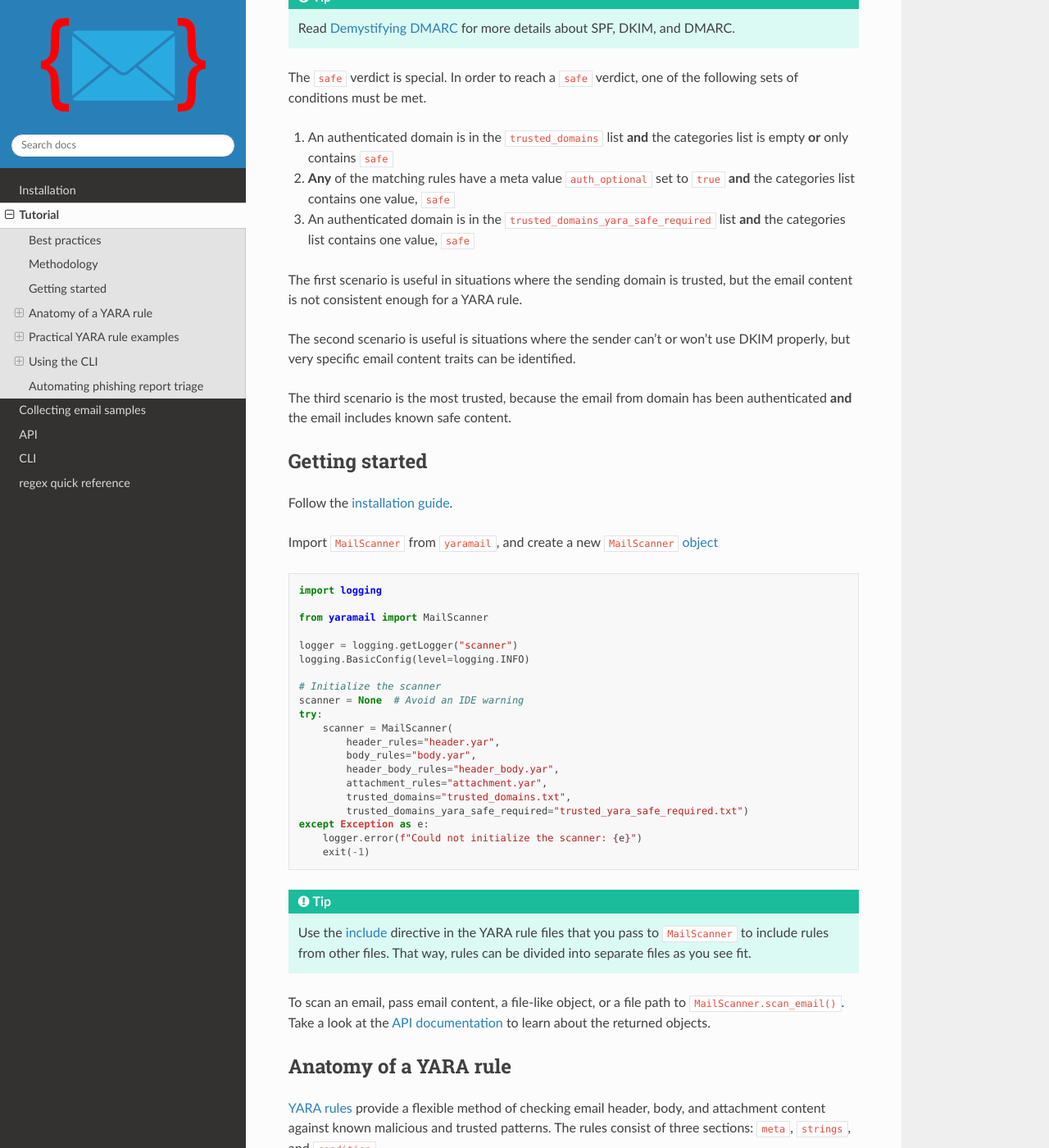
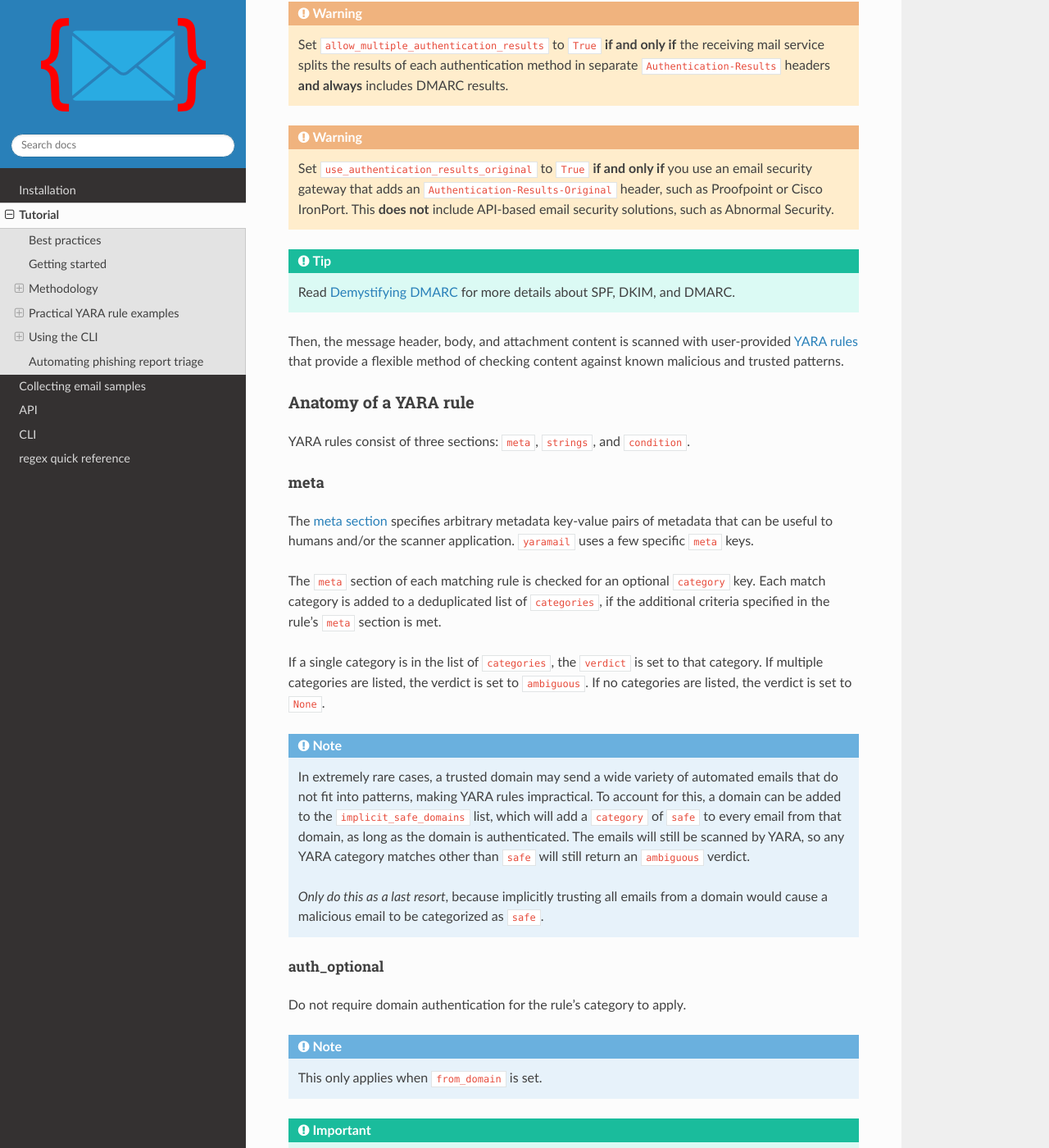
Before and after one commit to seanthegeek/yaramail, a Sphinx documentation site: the page built from docs/source/tutorial.md, in a window 1280 px wide and 1400 px high, scrolled down 1965 px. Shown: the whole window at 82% size. Built offline with Sphinx 7.4.7 and the Read the Docs theme 2.0.0, drawn with Linux system fonts in a browser that asks for light colours; some of the changed text lies outside the part shown.

Commit message:
3.0.0
*Warning*
This release is a major rewrite that includes changes breaking existing use

- Logic changes
  - Rules with a category of `safe` must have a `from_domain` `meta` value for the category to apply
    - This logic replaces `trusted_domains_yara_safe_required`
    -  `trusted_domain_yara_safe_required`, and `auth_optional` removed from results
  - The `auth_optional`rule `meta` key only applies to that rule
  - Warnings are located inside a `warnings` list in each match, instead of as a `verdict`
    - A rule category does not apply if one or more warning is raised
      - Possible warnings include
        - `domain-authentication-failed` - Authentication of the message
            From domain failed
          - `from-domain-mismatch` - The message From domain did not exactly
            match the value of the `meta` key `from_domain`
          - `safe-rule-missing-from-domain` - The rule is missing a
            `from_domain` `meta` key that is required for rules with the
            `category` meta key set to `safe`
          - `unexpected-attachment` - An email win an attachment matched a
            rule with the `meta` key `no attachment` or `no_attachments`
            set to `true`
  - Trusted domains are now called implicit safe domains
- API changes
  - `trusted_domains` renamed to `implisit_safe_domains`
  - `trusted_domains_yara_safe_required` parameter removed
  - `include_sld_in_auth_check` parameter removed
  - Returned data structure changed (see docs for details)
- CLI changes
  - `--trusted-domains` renamed to `--implicit-safe-domains`
  - `--trusted-domains-yara` removed
  - `--sld` removed
  - Log output delimiter changed from `:` to `|` to avoid conflicting with JSON

````diff
--- a/docs/source/cli.md
+++ b/docs/source/cli.md
@@ -8,8 +8,7 @@
                                  [--header-body-rules HEADER_BODY_RULES]
                                  [--attachment-rules ATTACHMENT_RULES]
                                  [--passwords PASSWORDS]
-                                 [--trusted-domains TRUSTED_DOMAINS]
-                                 [--trusted-domains-yara TRUSTED_DOMAINS_YARA]
+                                 [--implicit-safe-domains IMPLICIT_SAFE_DOMAINS]
                                  [--max-zip-depth MAX_ZIP_DEPTH]
                                  scan_path
 
@@ -54,17 +53,13 @@
                         attachment.yar)
   --passwords PASSWORDS
                         Filename of a list of passwords to try against
-                        password-protected files (default: passwords.txt)
-  --trusted-domains TRUSTED_DOMAINS
+                        password-protected files in addition to email body
+                        content (default: passwords.txt)
+  --implicit-safe-domains IMPLICIT_SAFE_DOMAINS
                         Filename of a list of message From domains that return
                         a safe verdict if the domain is authenticated and no
                         YARA categories match other than safe (default:
-                        trusted_domains.txt)
-  --trusted-domains-yara TRUSTED_DOMAINS_YARA
-                        Filename of a list of message From domains that
-                        require an authenticated from domain and YARA safe
-                        verdict (default:
-                        trusted_domains_yara_safe_required.txt)
+                        implicit_safe_domains.txt)
   --max-zip-depth MAX_ZIP_DEPTH
                         The maximum number of times to recurse into nested ZIP
                         files (default: None)
--- a/docs/source/tutorial.md
+++ b/docs/source/tutorial.md
@@ -29,26 +29,47 @@
 maintainer reviews the proposed changes before squashing and merging commits
 into the upstream `main` branch.
 
+## Getting started
+
+Follow the [installation guide](installation).
+
+Import `MailScanner` from `yaramail`, and create a new
+[`MailScanner` object](api)
+
+```python
+import logging
+
+from yaramail import MailScanner
+
+logger = logging.getLogger("scanner")
+logging.basicConfig(level=logging.INFO)
+
+# Initialize the scanner
+scanner = None  # Avoid an IDE warning
+try:
+  scanner = MailScanner(
+    header_rules="header.yar",
+    body_rules="body.yar",
+    header_body_rules="header_body.yar",
+    attachment_rules="attachment.yar",
+    implicit_safe_domains="implicit_safe_domains.txt")
+except Exception as e:
+  logger.error(f"Could not initialize the scanner: {e}")
+  exit(-1)
+```
+
+To scan an email, pass email content, a file-like object, or a file path to
+`MailScanner.scan_email()`. Take a look at the [API documentation](api) to
+learn about the returned objects.
+
 ## Methodology
 
 The `yaramail` module contains a `MailScanner` class. When `MailScanner` scans
 an email, it attempts to use a combination of email authentication results and
 YARA rule matches to categorize an email and reach a `verdict`. To do this, it
-does several things. First, it scans the contents of the email headers, body,
-and attachments with user-provided YARA rules. Then, the `meta` section of each
-matching rule is checked for a `category` key. Each match category is
-added to a deduplicated list of `categories`. If a `from_domain` key
-exists in the `meta` section of a matching rule, the `category` of the rule is
-only added to the list of `categories` if the message `From` domain of the
-email matches the `from_domain` value. If a `meta` key named `no_attachments`
-is set to `true`,  the `category` of the matching rule is only added to the
-list of`categories` if the email as no attachments.
+does several things.
 
-If a single category is in the list of `categories`, the `verdict` is set to
-that category. If multiple categories are listed, the verdict is set to
-`ambiguous`. If no categories are listed, the verdict is set to `None`.
-
-Then, the `Authentication-Results` of the email is parsed. The
+First, the `Authentication-Results` header of the email is parsed. The
 `Authentication-Results` header is added by the receiving mail server as a way
 of logging the results of authentication checks that prove that the domain
 in the message `From` header was not spoofed. Most email services — including
@@ -56,7 +77,7 @@
 to log the results of all authentication checks. By default,
 all `Authentication-Results` headers will be ignored if multiple
 `Authentication-Results` headers are found in an email. This is done to avoid
-false positives when an attacker adds their own`Authentication-Results`
+false positives when an attacker adds their own `Authentication-Results`
 header to an email before it reaches the destination mail server.
 
 Postfix mail servers use a separate `Authentication-Results` header for each
@@ -90,83 +111,98 @@
 Read [Demystifying DMARC][DMARC] for more details about SPF, DKIM, and DMARC.
 :::
 
-The `safe` verdict is special. In order to reach a `safe` verdict, one of the
-following sets of conditions must be met.
+Then, the message header, body, and attachment content is scanned with
+user-provided [YARA rules][yara_rules] that provide a flexible method of
+checking content against known malicious and trusted patterns.
 
-1. An authenticated domain is in the `trusted_domains` list **and** the categories list is empty **or** only contains `safe`
-2. **Any** of the matching rules have a meta value `auth_optional` set to `true` **and** the categories list contains one value, `safe`
-3. An authenticated domain is in the `trusted_domains_yara_safe_required` list **and** the categories list contains one value, `safe`
+### Anatomy of a YARA rule
 
-The first scenario is useful in situations where the sending domain is
-trusted, but the email content is not consistent enough for a YARA rule.
+YARA rules consist of three sections: `meta`, `strings`, and `condition`.
 
-The second scenario is useful is situations where the sender can't or won't
-use DKIM properly, but very specific email content traits can be identified.
-
-The third scenario is the most trusted, because the email from domain has been
-authenticated **and** the email includes known safe content.
-
-## Getting started
-
-Follow the [installation guide](installation).
-
-Import `MailScanner` from `yaramail`, and create a new
-[`MailScanner` object](api)
-
-```python
-import logging
-
-from yaramail import MailScanner
-
-logger = logging.getLogger("scanner")
-logging.BasicConfig(level=logging.INFO)
-
-# Initialize the scanner
-scanner = None  # Avoid an IDE warning
-try:
-    scanner = MailScanner(
-        header_rules="header.yar",
-        body_rules="body.yar",
-        header_body_rules="header_body.yar",
-        attachment_rules="attachment.yar",
-        trusted_domains="trusted_domains.txt",
-        trusted_domains_yara_safe_required="trusted_yara_safe_required.txt")
-except Exception as e:
-    logger.error(f"Could not initialize the scanner: {e}")
-    exit(-1)
-```
-
-:::{tip}
-Use the [include][yara_include] directive in the YARA rule files that you pass
-to `MailScanner` to include rules from other files. That way, rules can be
-divided into separate files as you see fit.
-:::
-
-To scan an email, pass email content, a file-like object, or a file path to
-`MailScanner.scan_email()`. Take a look at the [API documentation](api) to
-learn about the returned objects.
-
-## Anatomy of a YARA rule
-
-[YARA rules][yara_rules] provide a flexible method of checking email header,
-body, and attachment content against known malicious and trusted patterns. The
-rules consist of three sections: `meta`, `strings`, and `condition`.
-
-### meta
+#### meta
 
 The [meta section][yara_meta] specifies arbitrary metadata key-value
 pairs of metadata that can be useful to humans and/or the scanner application.
-`yaramail` uses a few specific metadata keys:
+`yaramail` uses a few specific `meta` keys.
 
-| Key              | Description                                                                                                                                                                           |
-|------------------|---------------------------------------------------------------------------------------------------------------------------------------------------------------------------------------|
-| `category`       | The `category` of the rule. This can be any string, but the value `safe` is special. Rules without a `category` are considered informational, and do not contribute to the `verdict`. |
-| `from_domain`    | If this value is set, the rule’s `category` only applies to emails with the specified message From domain.                                                                            |
-| `auth_optional`  | Do not factor authentication into the `verdict` if the rule matches AND the rule’s category is `safe`.                                                                                |
-| `no_attachments` | If this value is true, the rule’s category only applies to emails with no attachments.                                                                                                |
-| `no_attachment`  | Alias of `no_attachment`.                                                                                                                                                             |
+The `meta` section of each matching rule is checked
+for an optional `category` key. Each match category is added to a
+deduplicated list of `categories`, if the additional criteria specified in
+the rule's `meta` section is met.
 
-### strings
+If a single category is in the list of `categories`, the `verdict` is set to
+that category. If multiple categories are listed, the verdict is set to
+`ambiguous`. If no categories are listed, the verdict is set to `None`.
+
+:::{note}
+In extremely rare cases, a trusted domain may send a wide variety of automated
+emails that do not fit into patterns, making YARA rules impractical.
+To account for this, a domain can be added to the `implicit_safe_domains`
+list, which will add a `category` of `safe` to every email from that
+domain, as long as the domain is authenticated. The emails will still be
+scanned by YARA, so any YARA category matches other than `safe` will still
+return an `ambiguous` verdict.
+
+*Only do this as a last resort*, because implicitly trusting all emails from
+a domain would cause a malicious email to be categorized as `safe`.
+:::
+
+##### auth_optional
+
+Do not require domain authentication for the rule's category to apply.
+
+:::{note}
+This only applies when `from_domain` is set.
+:::
+
+:::{important}
+Only set this key to true if the sender is known to not properly DKIM sign
+their email.
+:::
+
+:::{warning}
+Emails without proper authentication may have a spoofed message `From`
+domain, so take extra care to write YARA rules matching known safe content as
+detailed and narrow as possible.
+:::
+
+##### authentication_optional
+
+Alias of `auth_optional`.
+
+##### category
+
+The `category` of the rule. This can be any string, but the value `safe` is
+special. Rules without a `category` key are considered informational, and do
+not contribute to the `verdict`.
+
+##### from_domain
+
+:::{important}
+This key **must** be set for rules with a category of `safe`.
+:::
+
+If this key is set, the rule’s `category` only applies to emails when the
+message `From` domain that matches this value exactly. Multiple domains can be
+specified in this value by separating them with spaces.
+
+Domain authentication must pass, unless that rule has an `auth_optional` meta
+key with the value set to `true`.
+
+##### from_domains
+
+Alias of `from_domain`.
+
+##### no_attachment
+
+If this key is `true`, the rule’s `category` only applies to emails with no
+attachments.
+
+##### no_attachments
+
+Alias of `no_attachment`.
+
+#### strings
 
 The [strings section][yara_strings] specifies strings to match.
 
@@ -177,7 +213,7 @@
 [String modifiers][yara_string_modifiers] set case sensitivity, full word match
 only, and more.
 
-### condition
+#### condition
 
 The [condition section][yara_condition] consists of a Boolean expression that
 describes when the rule should match.
@@ -336,7 +372,8 @@
 
 :::{tip}
 A helpful list of [file type signatures][file signatures] can be found on
-Wikipedia.
+Wikipedia. The [Library of Congress][LOC] maintains extensive descriptions of
+many different file types.
 :::
 
 #### Small ISO files
@@ -552,13 +589,14 @@
 from yaramail import MailScanner
 
 logger = logging.getLogger("scanner")
-logging.BasicConfig(level=logging.INFO)
+logging.basicConfig(level=logging.INFO)
+
 
 def escalate_to_incident_response(_report_email: Dict,
                                   priority: str = "normal"):
-    m = f"Escalating {priority} priority email"
-    logger.debug(m)
-    # TODO: Do something!
+  m = f"Escalating {priority} priority email"
+  logger.debug(m)
+  # TODO: Do something!
 
 
 malicious_categories = ["credential-harvesting", "fraud", "malware"]
@@ -567,77 +605,77 @@
 # Initialize the scanner
 scanner = None  # Avoid an IDE warning
 try:
-    scanner = MailScanner(
-        header_rules="header.yar",
-        body_rules="body.yar",
-        header_body_rules="header_body.yar",
-        attachment_rules="attachment.yar",
-        trusted_domains="trusted_domains.txt",
-        trusted_domains_yara_safe_required="trusted_yara_safe_required.txt")
+  scanner = MailScanner(
+    header_rules="header.yar",
+    body_rules="body.yar",
+    header_body_rules="header_body.yar",
+    attachment_rules="attachment.yar",
+    implicit_safe_domains="implicit_safe_domains.txt")
 except Exception as e:
-    logger.error(f"Could not initialize the scanner: {e}")
-    exit(-1)
+  logger.error(f"Could not initialize the scanner: {e}")
+  exit(-1)
 
 
 def scan_email(email_sample):
-    email_sample["yaramail"] = scanner.scan_email(email_sample)
-    return email_sample
+  email_sample["yaramail"] = scanner.scan_email(email_sample)
+  return email_sample
+
 
 # TODO: Do something to fetch emails
 emails = []
 
 for email in emails:
-    attached_email = None
-    report_email = parse_email(email)
-    report_email["valid_report"] = True
-    if report_email["automatic_reply"]:
-        # TODO: Move automatic replies to the trash
-        continue
-    for attachment in report_email["attachments"]:
-        if attachment["filename"].lower().endswith(".eml"):
-            if attached_email:
-                # TODO: Tell the user to only send one attached email
-                report_email["valid_report"] = False
-                escalate_to_incident_response(report_email)
-                # TODO: Move report email to the invalid folder or trash
-                attachment = None
-                break
-            attached_email = attachment
-    if attached_email is None and report_email["valid_report"]:
-        report_email["valid_report"] = False
-        # TODO: Tell use user how to properly send a sample as an attachment
-        escalate_to_incident_response(report_email)
-        # TODO: Move report email to the invalid folder or trash
-        continue
-    try:
-        sample = scan_email(attached_email["payload"])
-    except Exception as _e:
-        logger.warning(f"Invalid email sample: {_e}")
+  attached_email = None
+  report_email = parse_email(email)
+  report_email["valid_report"] = True
+  if report_email["automatic_reply"]:
+    # TODO: Move automatic replies to the trash
+    continue
+  for attachment in report_email["attachments"]:
+    if attachment["filename"].lower().endswith(".eml"):
+      if attached_email:
+        # TODO: Tell the user to only send one attached email
         report_email["valid_report"] = False
         escalate_to_incident_response(report_email)
         # TODO: Move report email to the invalid folder or trash
-        continue
+        attachment = None
+        break
+      attached_email = attachment
+  if attached_email is None and report_email["valid_report"]:
+    report_email["valid_report"] = False
+    # TODO: Tell use user how to properly send a sample as an attachment
+    escalate_to_incident_response(report_email)
+    # TODO: Move report email to the invalid folder or trash
+    continue
+  try:
+    sample = scan_email(attached_email["payload"])
+  except Exception as _e:
+    logger.warning(f"Invalid email sample: {_e}")
+    report_email["valid_report"] = False
+    escalate_to_incident_response(report_email)
+    # TODO: Move report email to the invalid folder or trash
+    continue
 
-    report_email["sample"] = sample
+  report_email["sample"] = sample
 
-    is_malicious = bool(len(list(
-        malicious_categories.intersection(sample["yaramail"]["categories"]))))
+  is_malicious = bool(len(list(
+    malicious_categories.intersection(sample["yaramail"]["categories"]))))
 
-    if is_malicious:
-        # TODO: Instruct the user to delete the malicious email
-        # TODO: Move report email to the malicious folder or trash
-        # TODO: Maybe do something different for each verdict?
-        escalate_to_incident_response(report_email, "high")
-    elif sample["yaramail"]["verdict"] == "safe":
-        # TODO: Let the user know the email is safe and close the ticket
-        # TODO: Move the report to the safe folder or trash
-        pass
-    elif sample["yaramail"]["verdict"] == "junk":
-        # TODO: Tell the user how to add an address to their spam filter
-        # TODO: Close the ticket and move the report to the junk/trash folder
-        pass
-    else:
-        escalate_to_incident_response(report_email)
+  if is_malicious:
+    # TODO: Instruct the user to delete the malicious email
+    # TODO: Move report email to the malicious folder or trash
+    # TODO: Maybe do something different for each verdict?
+    escalate_to_incident_response(report_email, "high")
+  elif sample["yaramail"]["verdict"] == "safe":
+    # TODO: Let the user know the email is safe and close the ticket
+    # TODO: Move the report to the safe folder or trash
+    pass
+  elif sample["yaramail"]["verdict"] == "junk":
+    # TODO: Tell the user how to add an address to their spam filter
+    # TODO: Close the ticket and move the report to the junk/trash folder
+    pass
+  else:
+    escalate_to_incident_response(report_email)
 
 ```
 
````
Also changed, not shown: other parts of docs/source/tutorial.md (+1 -0 lines), CHANGELOG.md (+35 -0 lines), docs/source/api.md (+1 -1 lines), yaramail/__init__.py (+97 -94 lines), 5 other files.
